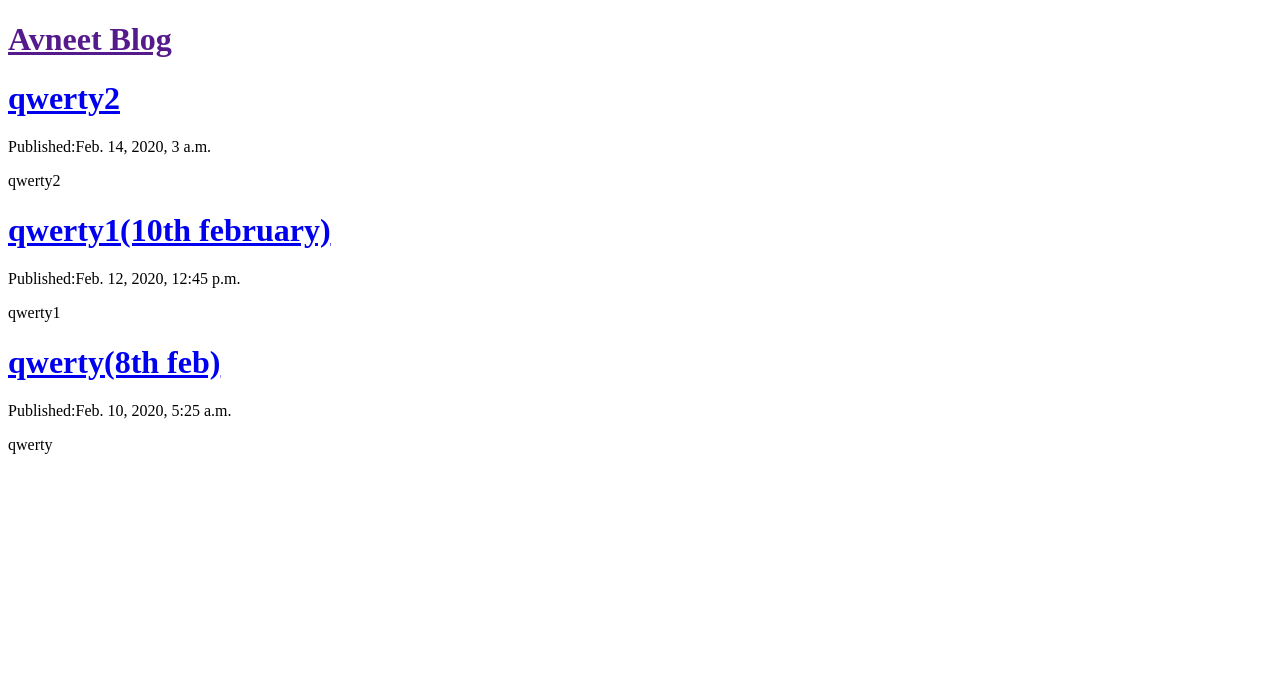
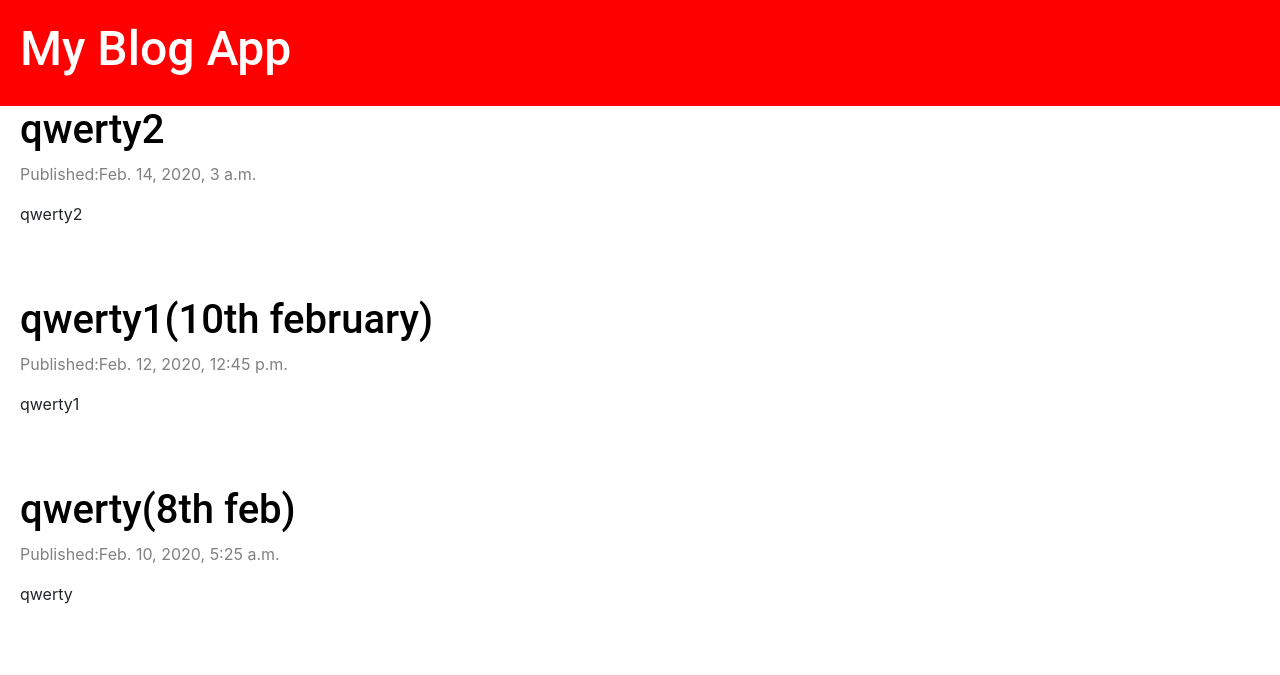
Before and after one commit to Avneet16/blogging_app, a Django app: page / in a window 1280 px wide. Shown: the top 675 px of the page. Run offline with Django 3.2, Linux system fonts and the light colour scheme; data comes from the database, SQL or seed files in the repository; some libraries are stand-ins or nearby versions.

Commit message:
add styling with css

```diff
--- a/blog_app/settings.py
+++ b/blog_app/settings.py
@@ -110,3 +110,6 @@ USE_TZ = True
 # https://docs.djangoproject.com/en/3.0/howto/static-files/
 
 STATIC_URL = '/static/'
+STATICFILES_DIRS = [
+    os.path.join(BASE_DIR, "static"),
+]
--- /dev/null
+++ b/static/css/blog.css
@@ -0,0 +1,32 @@
+.page-header{
+    background-color: #ff0000;
+    margin-top: 0;
+    padding: 20px 20px 20px 20px;
+}
+
+.page-header h1, .page-header h1 a{
+    color: #ffffff;
+    font-size: 36pt;
+    text-decoration: none;
+}
+
+.content-container{
+    margin-left: 20px;
+}
+
+h1,h2,h3 {
+    font-family: 'Roboto', 'inherit', 'Droid Sans', serif;
+    font-size: 48px;
+}
+
+.date{
+    color: gray;
+}
+.post{
+    margin-bottom: 70px;
+
+}
+
+.post h1 a{
+    color: black;
+}
--- /dev/null
+++ b/templates/base.html
@@ -0,0 +1,25 @@
+<!DOCTYPE html>
+{% load static %}
+<html lang="en">
+<head>
+    <meta charset="UTF-8">
+    <title>My blog</title>
+    <link rel="stylesheet" href="{% static 'css/blog.css' %}">
+    <link rel="stylesheet" href="https://stackpath.bootstrapcdn.com/bootstrap/4.4.1/css/bootstrap.min.css">
+    <link href="https://fonts.googleapis.com/css?family=Inconsolata:400,700&display=swap" rel="stylesheet">
+</head>
+<body>
+<div class="page-header">
+    <h1><a href="{% url "post_list" %}" class="">My Blog App</a></h1>
+</div>
+<div class="content-container">
+    <div class="row">
+        <div class="col-md-8">
+            {% block content %}
+
+            {% endblock %}
+        </div>
+    </div>
+</div>
+</body>
+</html>
--- a/templates/my_site/post_list.html
+++ b/templates/my_site/post_list.html
@@ -1,18 +1,13 @@
-<!DOCTYPE html>
-<html lang="en">
-<head>
-    <meta charset="UTF-8">
-    <title>Avneet Blog</title>
-</head>
-<body>
-<h1><a href="" class="">Avneet Blog</a></h1>
+{% extends 'base.html' %}
 
+{% block content %}
 {% for post in posts %}
-    <div>
+    <div class="post">
         <h1><a href="{% url 'post_detail' pk=post.pk %}">{{ post.title }}</a></h1>
-        <p>Published:{{ post.published_date }}</p>
+        <div class="date">
+            <p>Published:{{ post.published_date }}</p>
+        </div>
         <p>{{ post.text|linebreaksbr }}</p>
     </div>
 {% endfor %}
-</body>
-</html>
+{% endblock %}
```
Also changed, not shown: templates/my_site/post_detail.html (+6 -10 lines).
